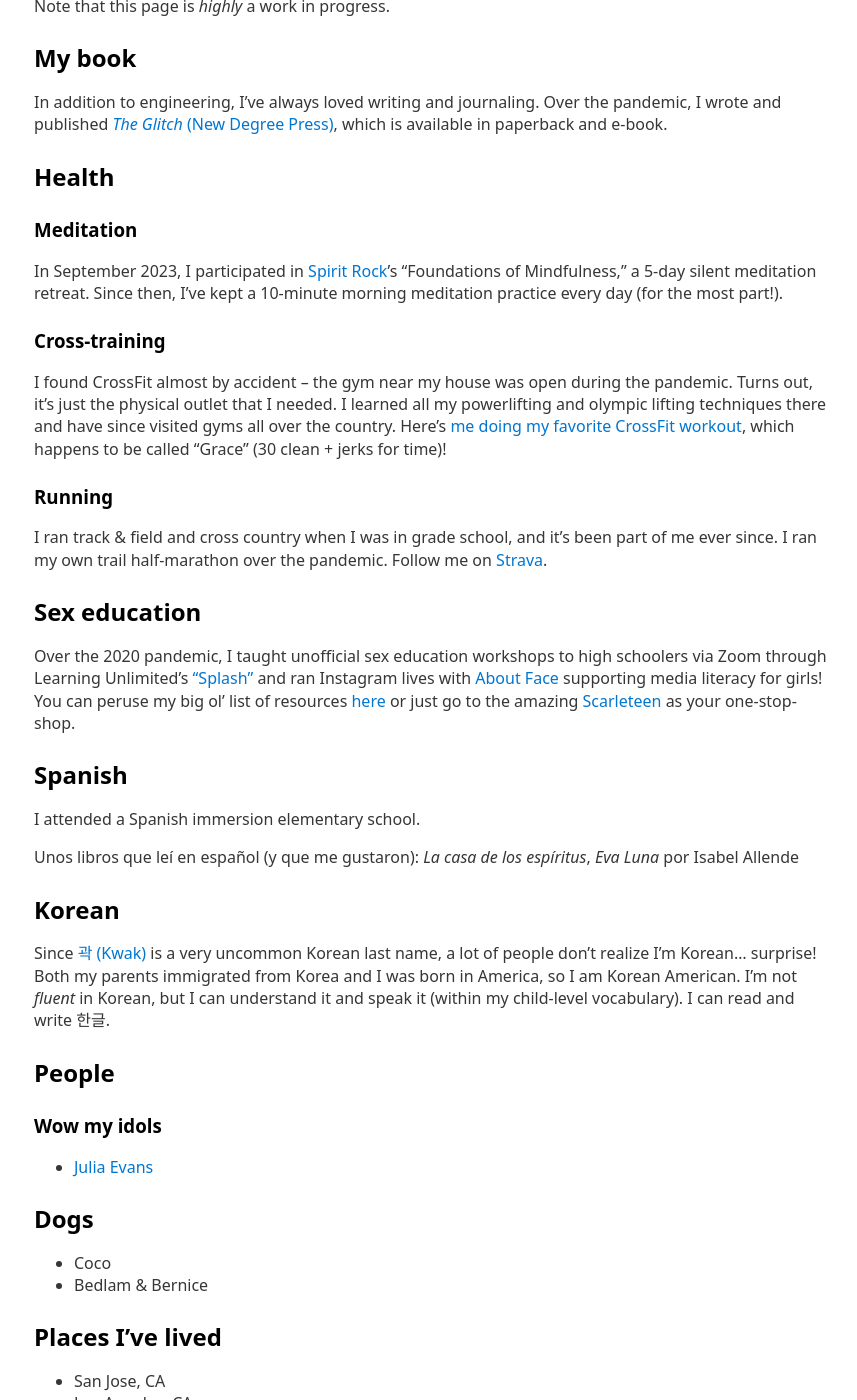
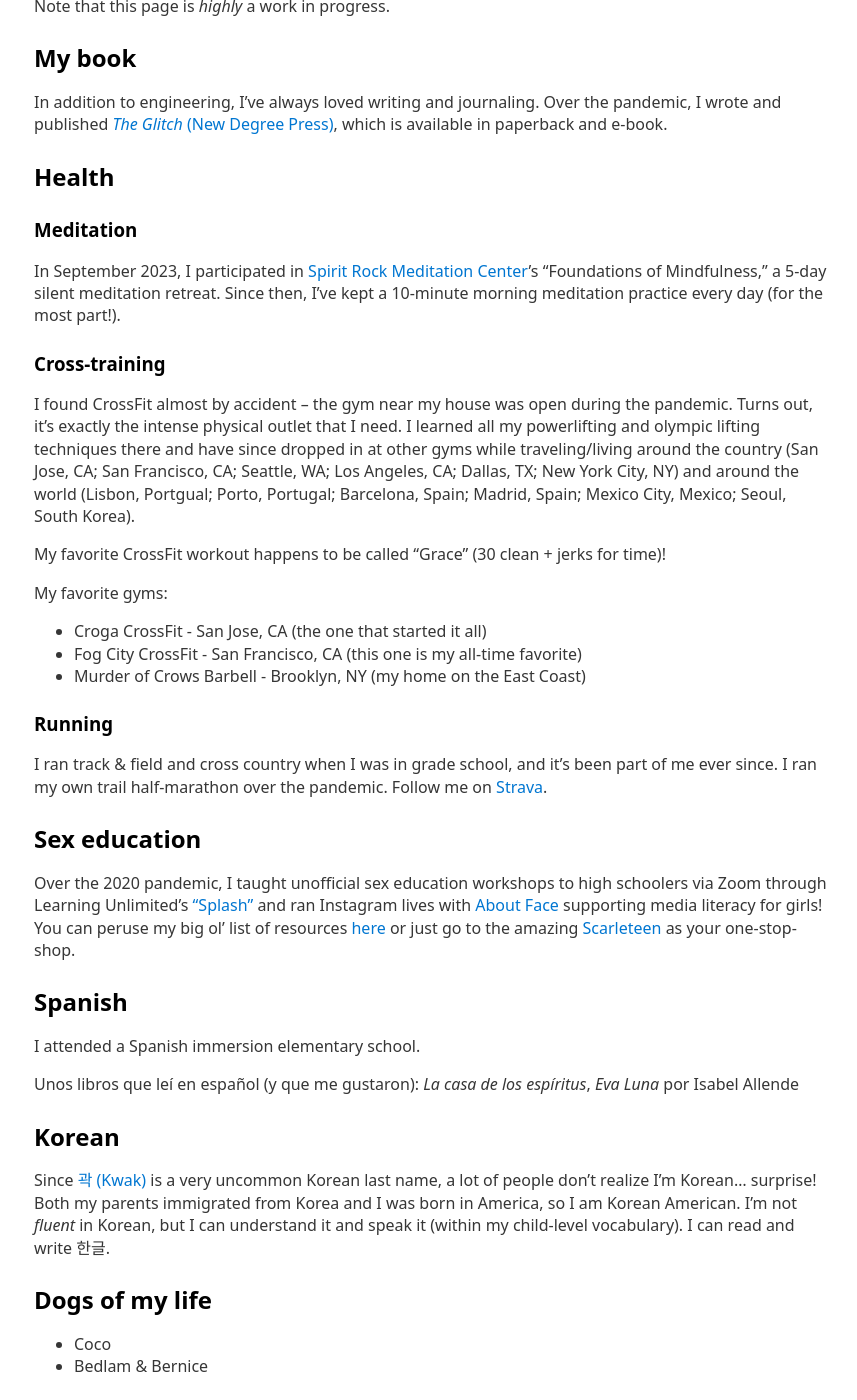
Before and after one commit to grkw/grkw.github.io, a Jekyll site: the page built from pages/personal.md, in a window 1280 px wide and 1400 px high, scrolled down 287 px. Shown: the whole window, without its empty margins (206-1063 px from the left). Built offline with Jekyll 4.4.1, drawn with Linux system fonts in a browser that asks for light colours; some of the changed text lies outside the part shown.

Commit message:
Add and remove misc

```diff
--- a/pages/personal.md
+++ b/pages/personal.md
@@ -20,11 +20,19 @@
 
 ### Meditation
 
-In September 2023, I participated in [Spirit Rock](https://www.spiritrock.org/)’s “Foundations of Mindfulness,” a 5-day silent meditation retreat. Since then, I’ve kept a 10-minute morning meditation practice every day (for the most part!).
+In September 2023, I participated in [Spirit Rock Meditation Center](https://www.spiritrock.org/)’s “Foundations of Mindfulness,” a 5-day silent meditation retreat. Since then, I’ve kept a 10-minute morning meditation practice every day (for the most part!).
 
 ### Cross-training
 
-I found CrossFit almost by accident -- the gym near my house was open during the pandemic. Turns out, it's just the physical outlet that I needed. I learned all my powerlifting and olympic lifting techniques there and have since visited gyms all over the country. Here's [me doing my favorite CrossFit workout](https://www.instagram.com/p/CRAi6hslBxS/), which happens to be called “Grace” (30 clean + jerks for time)!
+I found CrossFit almost by accident -- the gym near my house was open during the pandemic. Turns out, it's exactly the intense physical outlet that I need. I learned all my powerlifting and olympic lifting techniques there and have since dropped in at other gyms while traveling/living around the country (San Jose, CA; San Francisco, CA; Seattle, WA; Los Angeles, CA; Dallas, TX; New York City, NY) and around the world (Lisbon, Portgual; Porto, Portugal; Barcelona, Spain; Madrid, Spain; Mexico City, Mexico; Seoul, South Korea).
+
+My favorite CrossFit workout happens to be called “Grace” (30 clean + jerks for time)!
+
+My favorite gyms:
+
+- Croga CrossFit - San Jose, CA (the one that started it all)
+- Fog City CrossFit - San Francisco, CA (this one is my all-time favorite)
+- Murder of Crows Barbell - Brooklyn, NY (my home on the East Coast)
 
 ### Running
 
@@ -44,48 +52,7 @@
 
 Since [곽 (Kwak)](<https://en.wikipedia.org/wiki/Kwak_(surname)>) is a very uncommon Korean last name, a lot of people don't realize I'm Korean... surprise! Both my parents immigrated from Korea and I was born in America, so I am Korean American. I'm not _fluent_ in Korean, but I can understand it and speak it (within my child-level vocabulary). I can read and write 한글.
 
-## People
-
-### Wow my idols
-
-- [Julia Evans](https://jvns.ca/)
-
-## Dogs
+## Dogs of my life
 
 - Coco
 - Bedlam & Bernice
-
-## Places I've lived
-
-- San Jose, CA
-- Los Angeles, CA
-- Dallas, TX
-- Seattle, WA
-- San Francisco, CA
-- Sunnyvale, CA
-- Brooklyn, NY
-
-## Places I want to live
-
-## Arts & crafts
-
-### Crochet & knitting
-
-### Sewing
-
-### Perler beads
-
-## Quotes I like
-
-## Unpopular opinions
-
-## Project ideas
-
-## Miscellaneous
-
-- I played the mellophone in the UCLA Marching Band.
-
-## In my next life
-
-- [Hack Club](https://hackclub.com/)
-- Farming (beekeeping, chicken coop, gardening)
```
Also changed, not shown: pages/draft.md (added, +35 -0 lines), pages/recs.md (+4 -0 lines).
